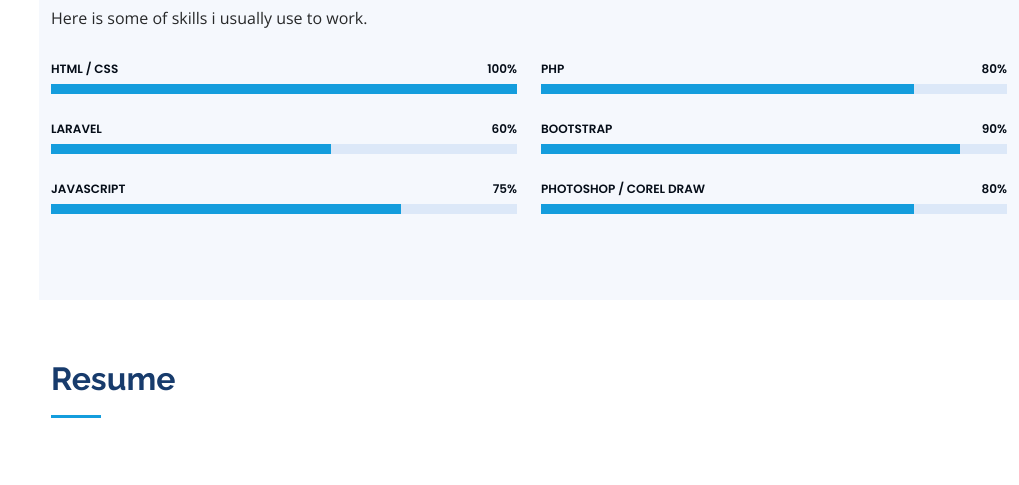
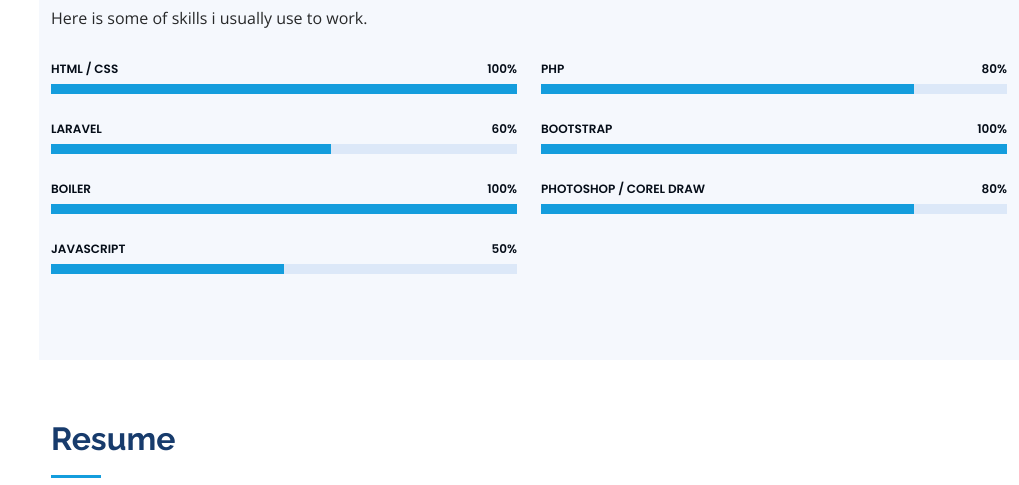
Before and after one commit to ObialomOnyekachi001/ObialomOnyekachi001.github.io, a plain HTML site: page index.html in a window 1280 px wide. Shown: the part 1500-1985 px from the top of the page, without its empty margins (261-1280 px from the left). Drawn offline with nearby package versions, Linux system fonts and the light colour scheme.

Commit message:
Updates user info

```diff
--- a/assets/css/style.css
+++ b/assets/css/style.css
@@ -188,7 +188,7 @@
 #hero {
   width: 100%;
   height: 100vh;
-  background: url("../img/hero-bg.jpg") top center;
+
   background-size: cover;
 }
 #hero:before {
--- a/index.html
+++ b/index.html
@@ -63,7 +63,7 @@
   </header><!-- End Header -->
 
   <!-- ======= Hero Section ======= -->
-  <section id="hero" class="d-flex flex-column justify-content-center align-items-center">
+  <section id="hero" class="d-flex flex-column justify-content-center align-items-center" style="background: url('assets/img/hero-bg.jpg') top center;">
     <div class="hero-container" data-aos="fade-in">
       <h1><span style="color: orange;">Obialom Onyekachi</span></h1>
       <p>I'm <span class="typed" data-typed-items="Designer..., Web Developer..., Freelancer..., Photographer..."></span></p>
@@ -192,11 +192,17 @@
                 <div class="progress-bar" role="progressbar" aria-valuenow="60" aria-valuemin="0" aria-valuemax="100"></div>
               </div>
             </div>
+             <div class="progress">
+              <span class="skill">Boiler<i class="val">100%</i></span>
+              <div class="progress-bar-wrap">
+                <div class="progress-bar" role="progressbar" aria-valuenow="100" aria-valuemin="0" aria-valuemax="100"></div>
+              </div>
+            </div>
 
             <div class="progress">
-              <span class="skill">JavaScript <i class="val">75%</i></span>
+              <span class="skill">JavaScript <i class="val">50%</i></span>
               <div class="progress-bar-wrap">
-                <div class="progress-bar" role="progressbar" aria-valuenow="75" aria-valuemin="0" aria-valuemax="100"></div>
+                <div class="progress-bar" role="progressbar" aria-valuenow="50" aria-valuemin="0" aria-valuemax="100"></div>
               </div>
             </div>
 
@@ -212,9 +218,9 @@
             </div>
 
             <div class="progress">
-              <span class="skill">Bootstrap <i class="val">90%</i></span>
+              <span class="skill">Bootstrap <i class="val">100%</i></span>
               <div class="progress-bar-wrap">
-                <div class="progress-bar" role="progressbar" aria-valuenow="90" aria-valuemin="0" aria-valuemax="100"></div>
+                <div class="progress-bar" role="progressbar" aria-valuenow="100" aria-valuemin="0" aria-valuemax="100"></div>
               </div>
             </div>
 
@@ -435,7 +441,7 @@
       <div class="container">
 
         <div class="section-title">
-          <h2>Contact</h2>
+          <h2>Contact Me</h2>
           <p></p>
         </div>
 
@@ -466,8 +472,8 @@
 
           </div>
 
-          <div class="col-lg-7 mt-5 mt-lg-0 d-flex align-items-stretch">
-            <form action="https://formsubmit.co/obialomonyekachi169@gmail.com" method="POST" role="form" class="php-email-form">
+          <!-- <div class="col-lg-7 mt-5 mt-lg-0 d-flex align-items-stretch">
+            <form action="mailto/obialomonyekachi169@gmail.com" method="POST" role="form" class="php-email-form">
               <div class="row">
                 <div class="form-group col-md-6">
                   <label for="name">Your Name</label>
@@ -485,7 +491,7 @@
               </div>
               <div class="form-group">
                 <label for="name">Message</label>
-                  <input type="hidden" name="_subject" value="New Email">
+                  <input name="_subject" value="New Email Wooo!">
                 <textarea class="form-control" name="message" rows="10" placeholder="" required></textarea>
               </div>
               <div class="my-3">
@@ -495,7 +501,7 @@
               </div>
               <div class="text-center"><button type="submit">Send Message</button></div>
             </form>
-          </div>
+          </div> -->
 
         </div>
 
```
Also changed, not shown: 1 other file.
